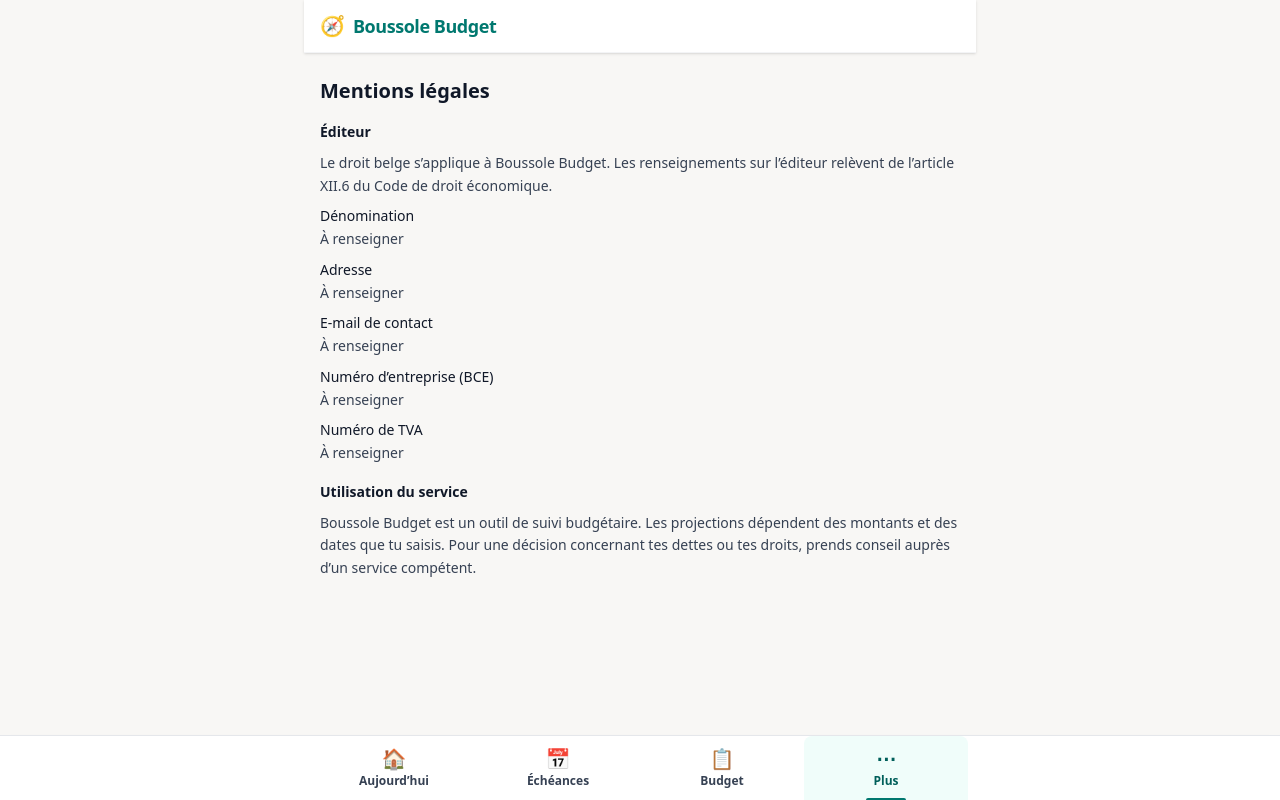
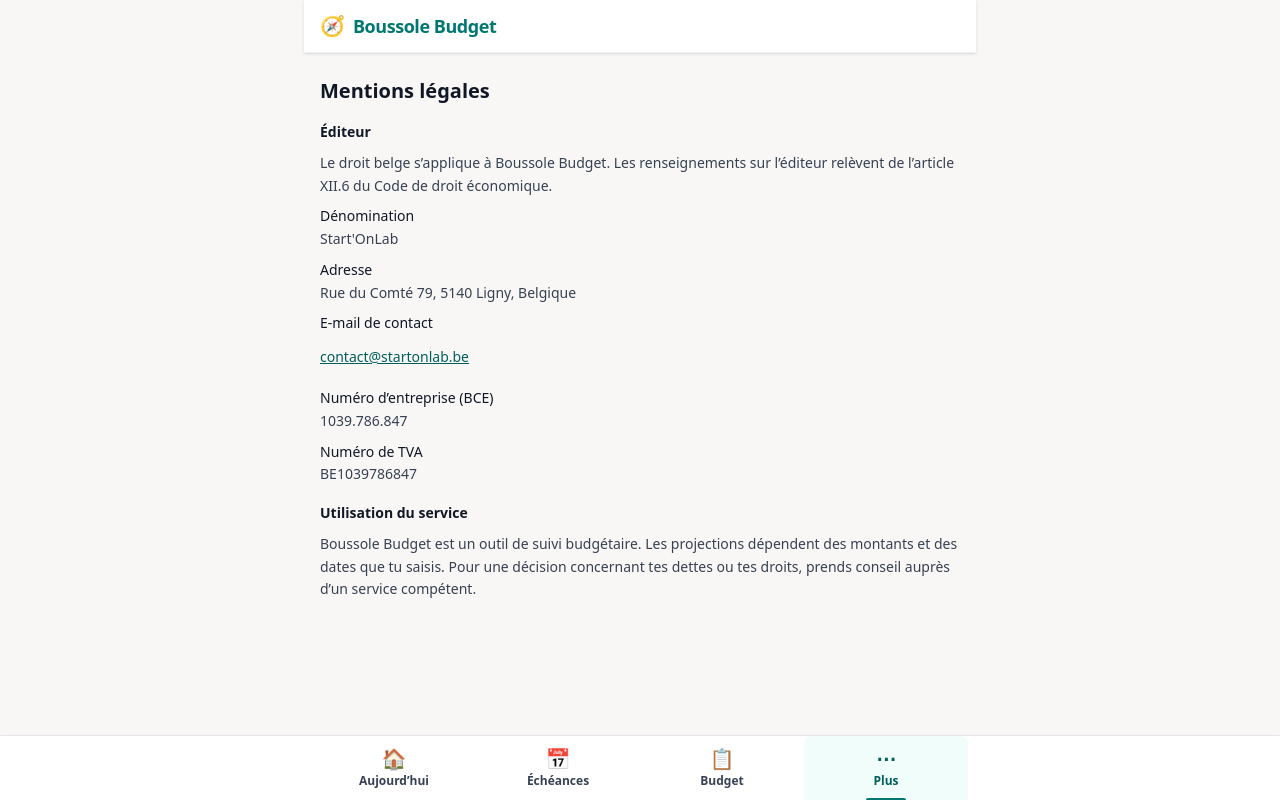
Before and after one commit to Coliboy-dev/boussole-budget, a Next.js app: page /mentions-legales in a window 1280 px wide. Built offline with nearby package versions, Linux system fonts and the light colour scheme.

Commit message:
docs: compléter les mentions légales avec Start’OnLab

```diff
--- a/app/mentions-legales/page.tsx
+++ b/app/mentions-legales/page.tsx
@@ -16,23 +16,27 @@ export default function LegalPage() {
         <dl className="space-y-2">
           <div>
             <dt className="font-medium text-gray-900">Dénomination</dt>
-            <dd>À renseigner</dd>
+            <dd>Start&apos;OnLab</dd>
           </div>
           <div>
             <dt className="font-medium text-gray-900">Adresse</dt>
-            <dd>À renseigner</dd>
+            <dd>Rue du Comté 79, 5140 Ligny, Belgique</dd>
           </div>
           <div>
             <dt className="font-medium text-gray-900">E-mail de contact</dt>
-            <dd>À renseigner</dd>
+            <dd>
+              <a href="mailto:contact@startonlab.be" className="inline-flex min-h-11 items-center text-teal-800 underline">
+                contact@startonlab.be
+              </a>
+            </dd>
           </div>
           <div>
             <dt className="font-medium text-gray-900">Numéro d’entreprise (BCE)</dt>
-            <dd>À renseigner</dd>
+            <dd>1039.786.847</dd>
           </div>
           <div>
             <dt className="font-medium text-gray-900">Numéro de TVA</dt>
-            <dd>À renseigner</dd>
+            <dd>BE1039786847</dd>
           </div>
         </dl>
       </section>
```
Also changed, not shown: 1 other file (tests, documents, lock files or other folders).
